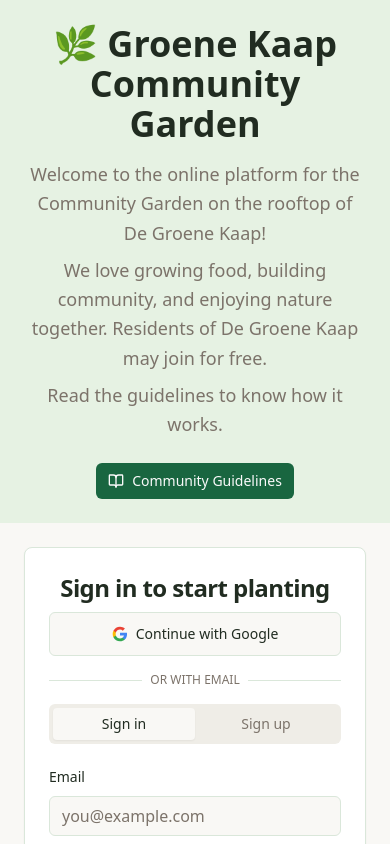
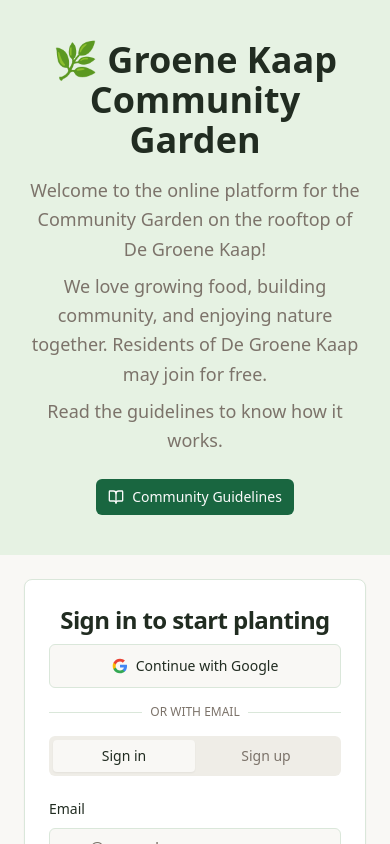
Before and after one commit to feifeizhou-1991/garden-viz-plan, a React (Vite) app: page /auth in a window 390 px wide. Shown: the top 844 px of the page. Built offline with nearby package versions, Linux system fonts and the light colour scheme; what @lovable.dev/cloud-auth-js would draw is missing.

Commit message:
Changes
Co-authored-by: feifeizhou-1991 <240357743+feifeizhou-1991@users.noreply.github.com>

```diff
--- a/src/pages/Auth.tsx
+++ b/src/pages/Auth.tsx
@@ -76,7 +76,7 @@ const Auth: React.FC = () => {
 
   return (
     <div className="min-h-screen bg-background grid grid-cols-1 lg:grid-cols-2 items-center">
-      <div className="bg-secondary/40 lg:min-h-screen flex items-center justify-center p-6 lg:p-12">
+      <div className="bg-secondary/40 lg:min-h-screen flex items-center justify-center px-6 py-10 md:py-20 lg:p-12">
         <div className="text-center lg:text-left space-y-4 max-w-2xl lg:max-w-xl w-full">
           <h1 className="text-4xl font-bold text-foreground">🌿 Groene Kaap Community Garden</h1>
           <div className="text-lg text-muted-foreground leading-relaxed space-y-2">
```
